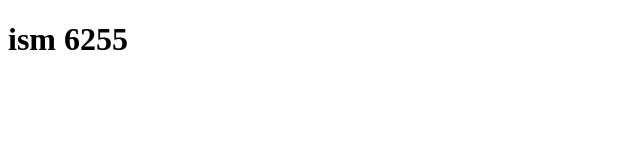
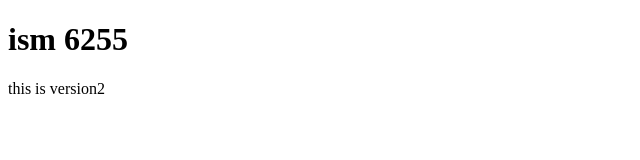
Before and after one commit to KoduruSrikanth/ISM6225, a plain HTML site: page index.html in a window 1280 px wide. Shown: the whole page, without its empty margins (0-640 px from the left). Drawn offline with Linux system fonts and the light colour scheme.

Commit message:
version2

```diff
--- a/index.html
+++ b/index.html
@@ -8,5 +8,6 @@
 </head>
 <body>
   <h1>ism 6255</h1>
+  <p>this is version2</p>
 </body>
 </html>
```
